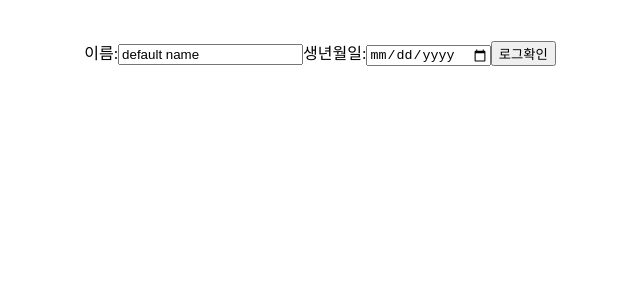
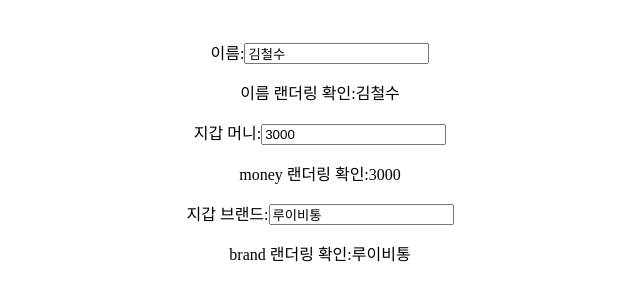
Before and after one commit to domino3333/react-diy, a React (Vite) app in the folder prac01/: page / in a window 1280 px wide. Shown: the top 300 px of the page, without its empty margins (320-960 px from the left). Built offline with nearby package versions, Linux system fonts and the light colour scheme.

Commit message:
중첩된 객체를 onChange로 랜더링해 보기

```diff
--- a/prac01/src/App.jsx
+++ b/prac01/src/App.jsx
@@ -5,6 +5,7 @@
 import Main from './components/Main'
 import { useState } from 'react'
 import Register from './components/Register'
+import Form from './components/Form'
 
 function App() {
 
@@ -13,7 +14,7 @@
 
   return (
     <>
-      <Register />
+      <Form />
     </>
   )
 }
--- /dev/null
+++ b/prac01/src/components/Form.jsx
@@ -0,0 +1,60 @@
+import { useState } from 'react';
+
+export default function Form() {
+
+
+    const [person, setPerson] = useState({
+        name: "김철수",
+
+        wallet: {
+            money: 3000,
+            brand: "루이비통",
+            balance: 200
+        },
+
+    })
+
+    const onChangePersonName = (e) => {
+        setPerson({
+            ...person,
+            [e.target.name]: e.target.value,
+        })
+
+    }
+
+    const onChangeWalletMoney = (e) => {
+
+        setPerson({
+            ...person,
+            wallet: { ...person.wallet, [e.target.name]: e.target.value }
+        })
+    }
+
+    const onChangeWalletBrand = (e)=>{
+        setPerson({...person,wallet:{
+            ...person.wallet,
+            brand:e.target.value
+        }})
+    }
+
+    return (<>
+
+        <label htmlFor="name">이름:
+            <input onChange={onChangePersonName} id="name " name="name" type="text" value={person.name} />
+        </label>
+        <p>이름 랜더링 확인:{person.name}</p>
+
+
+        <label htmlFor="wallet">지갑 머니:
+            <input type="text" name="money" id="money" value={person.wallet.money} onChange={onChangeWalletMoney} />
+        </label>
+        <p>money 랜더링 확인:{person.wallet.money}</p>
+
+        <label htmlFor="wallet">지갑 브랜드:
+            <input type="text" name="brand" id="brand" value={person.wallet.brand} onChange={onChangeWalletBrand} />
+        </label>
+        <p>brand 랜더링 확인:{person.wallet.brand}</p>
+
+    </>)
+
+}
--- a/prac01/src/components/Register.jsx
+++ b/prac01/src/components/Register.jsx
@@ -7,11 +7,12 @@
     const [input, setInput] = useState({
         ["name"]: "default name",
         birth: "",
+        count:0
     })
 
     const onChangeInfo = (e) => {
-        setInput({ ...input,
-            [e.target.name]: e.target.value });
+        setInput((input)=>({ ...input,
+            [e.target.name]: e.target.value }));
     }
 
     const checkALog = (e) => {
@@ -25,6 +26,9 @@
         <label htmlFor="birth">생년월일:</label>
         <input type="date" id="birth" name="birth" onChange={onChangeInfo} />
 
+        <label htmlFor="birth">count:</label>
+        <input type="date" id="birth" name="birth" onChange={onChangeInfo} />
+
         <button type="button" onClick={checkALog}>로그확인</button>
 
     </>)
```
